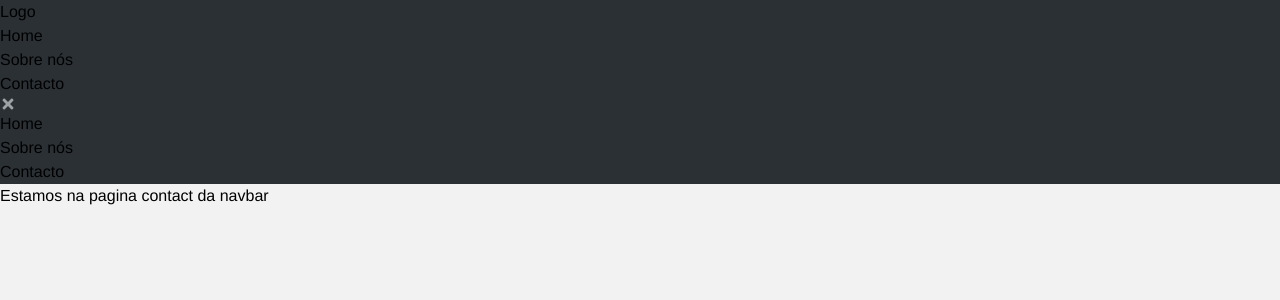
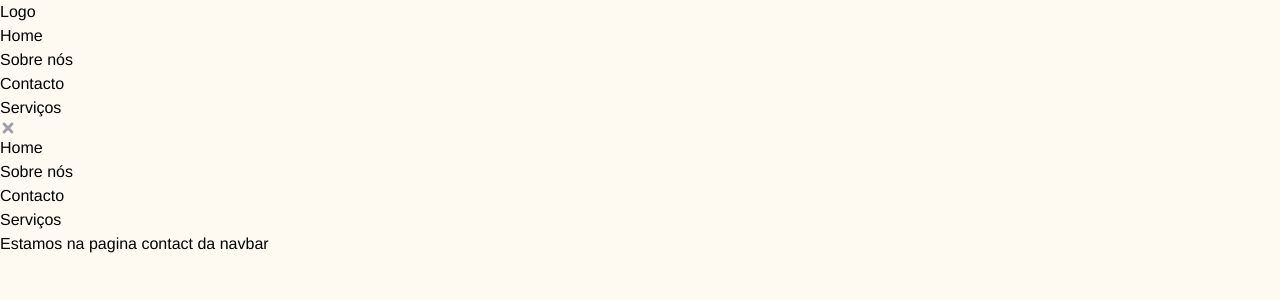
Before and after one commit to DelcioCoder/bruno-frontend, a React (Vite) app in the folder front-app/: page /contact in a window 1280 px wide. Both pictures are taken after a click on the icon 8 px from the left and 104 px from the top of the page. Shown: the top 300 px of the page. Built offline with nearby package versions, Linux system fonts and the light colour scheme.

Commit message:
I changed the background color of the navbar

```diff
--- a/front-app/src/App.jsx
+++ b/front-app/src/App.jsx
@@ -8,6 +8,7 @@ import NavBar from "./components/NavBar";
 import Home from "./pages/Home";
 import About from "./pages/About";
 import Contact from "./pages/Contact";
+import Services from "./pages/Services"
 
 export default function App() {
   return (
@@ -18,6 +19,7 @@ export default function App() {
           <Route path="/" element={<Home />}></Route>
           <Route path="/about" element={<About />}></Route>
           <Route path="/contact" element={<Contact />}></Route>
+          <Route path="/services" element={<Services/>}></Route>
         </Routes>
       </Router>
     </div>
--- a/front-app/src/components/NavBar.jsx
+++ b/front-app/src/components/NavBar.jsx
@@ -16,7 +16,7 @@ const container = {
     y: "0%",
     opacity: 1,
     transition: {
-      delayChildren: 0.3,
+      delayChildren: 0.1,
       staggerChildren: 0.2,
     },
   },
@@ -36,14 +36,16 @@ export default function NavBar() {
   return (
     <>
       <header>
-        <nav className="flex items-center justify-between h-16 navbar px-5">
+        <nav className="flex items-center justify-between h-24 navbar px-5" style={{
+          borderBottom: showMenu ? "0": "1px solid #eaeaea",
+        }}>
           {/* Logo */}
           <div>
-            <h2 className="text-white font-bold text-2xl">Logo</h2>
+            <h2 className="text-black font-bold text-2xl">Logo</h2>
           </div>
 
           {/* Desktop menu */}
-          <ul className="hidden md:flex space-x-7 text-white justify-center items-center m-0 p-0">
+          <ul className="hidden md:flex space-x-7 text-black text-sm justify-center items-center p-0 mr-[590px]">
             <li>
               <Link
                 className="font-extralight cursor-pointer transition hover:opacity-80 duration-200"
@@ -70,6 +72,15 @@ export default function NavBar() {
                 Contacto
               </Link>
             </li>
+
+            <li>
+                <Link
+                  className="font-extralight transition hover:opacity-80 duration-200"
+                  to="/services"
+                >
+                  Serviços
+                </Link>
+            </li>
           </ul>
 
           {/* Mobile menu button */}
@@ -91,7 +102,7 @@ export default function NavBar() {
         {/* Mobile menu */}
         <AnimatePresence>
           {showMenu && (
-            <motion.ul className="md:hidden flex flex-col space-y-4 sidebar text-white p-5"
+            <motion.ul className="md:hidden flex flex-col space-y-4 sidebar text-black p-5"
               initial="hidden"
               animate="visible"
               exit="hidden"
@@ -132,6 +143,19 @@ export default function NavBar() {
                   Contacto
                 </Link>
               </motion.li>
+
+              <motion.li variants={item}>
+                <Link
+                  smooth={true}
+                  duration={600}
+                  className="font-extralight transition hover:opacity-80 duration-200"
+                  to="/services"
+                  onClick={() => setShowMenu(false)}
+                >
+                  Serviços
+                </Link>
+              </motion.li>
+
             </motion.ul>
           )}
         </AnimatePresence>
--- a/front-app/src/index.css
+++ b/front-app/src/index.css
@@ -11,17 +11,17 @@
 
 
 body{
-  background-color: hsl(0, 0%, 95%);
+  background-color: #FEFAF2;
   font-family: "Helvetica Neue", Helvetica, Arial, sans-serif;
 }
 
 
 .navbar{
-  background-color:#2B3035;
+  background-color:#FEFAF2;
 }
 
 .sidebar{
-  background-color:#2B3035;
+  background-color:#FEFAF2;
   margin-top: 0;
 }
 
--- /dev/null
+++ b/front-app/src/pages/Services.jsx
@@ -0,0 +1,7 @@
+export default function Services(){
+    return (
+        <div>
+            <h2>Estamos na pagina service da navbar</h2>
+        </div>
+    )
+}
```
